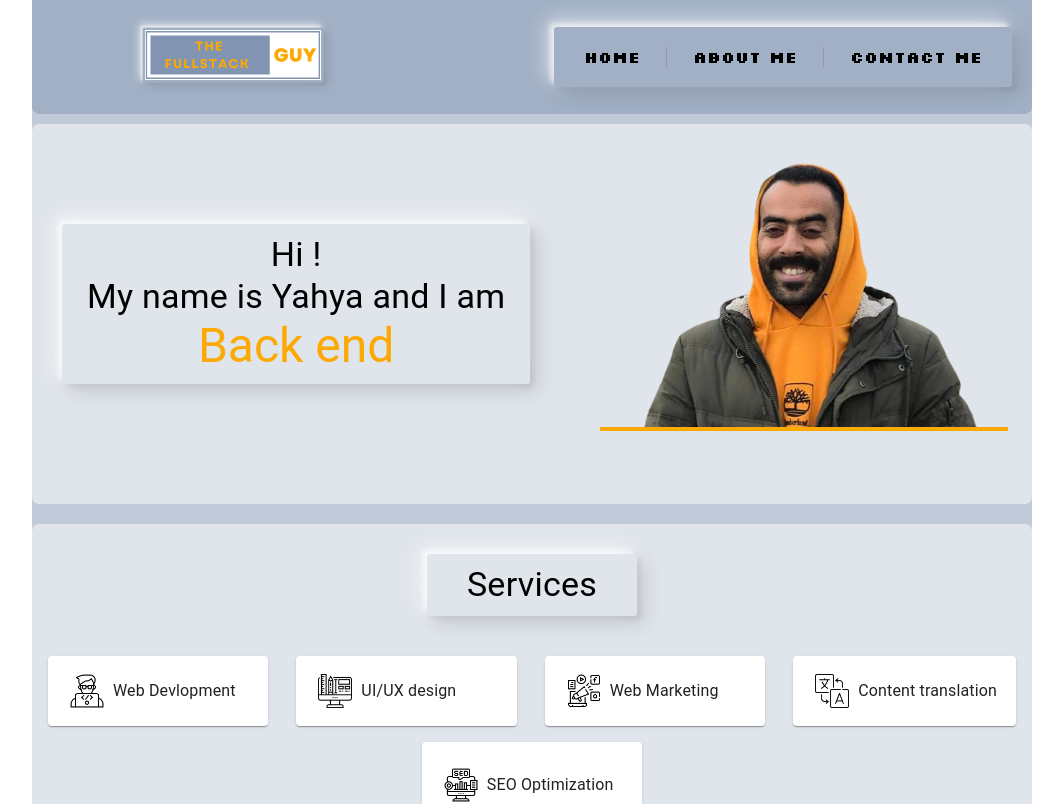
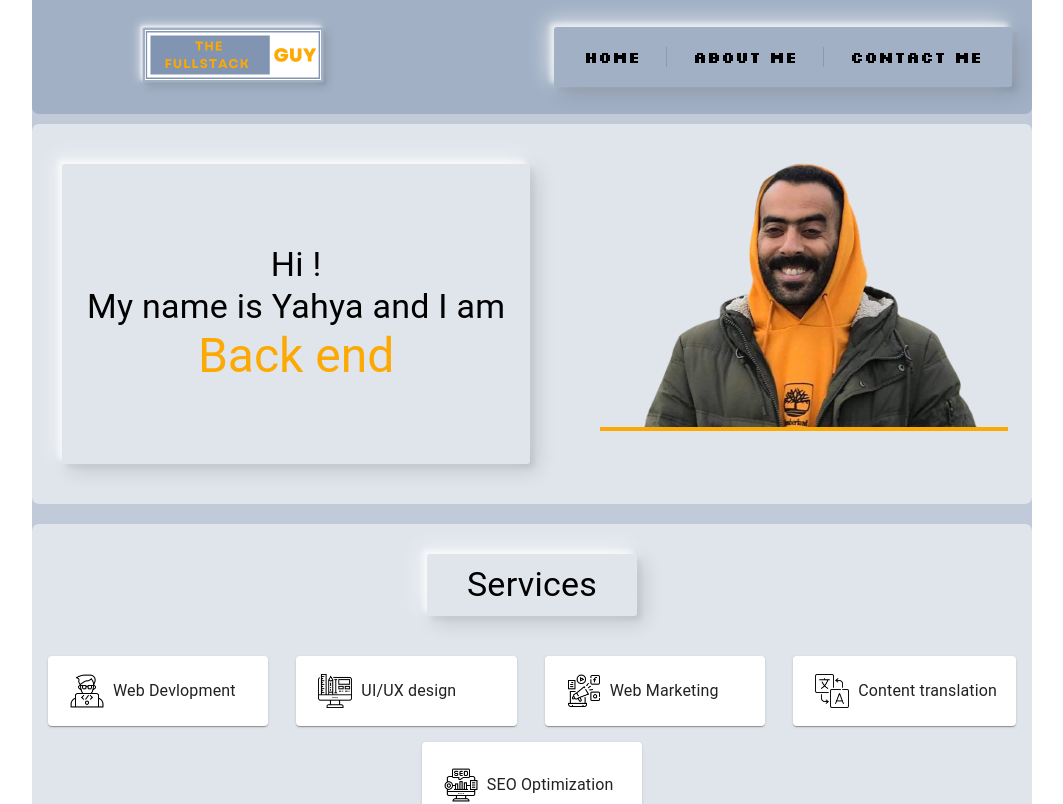
Before and after one commit to B-Yahia/prtfl, a React (Create React App) app: page / in a window 1280 px wide. Shown: the top 804 px of the page, without its empty margins (108-1171 px from the left). Built offline with nearby package versions, Linux system fonts and the light colour scheme.

Commit message:
adjust text-hero

```diff
--- a/src/Components/HeroSection/HeroSection.css
+++ b/src/Components/HeroSection/HeroSection.css
@@ -12,8 +12,11 @@
     margin: 10px 20px ;
     padding: 10px;
     align-self: center;
-    min-height: 200px;
+
     font-family: 'Montserrat', sans-serif;
+}
+.txt-hero-container{
+    min-height: 300px;
 }
 .txt-hero{
     max-width: 100%;
--- a/src/Components/HeroSection/HeroSection.js
+++ b/src/Components/HeroSection/HeroSection.js
@@ -28,7 +28,7 @@ function HeroSection(){
         <div>
             <Grid container className="heroSection" direction={{ xs:"column", md :"row"}} justifyContent={{ xs:"center" , md : "space-between"}}>
                 <Grid item  className="hero-text">
-                    <Stack className="neumo ">
+                    <Stack className="neumo txt-hero-container " alignItems="center" justifyContent="center">
                         <Typography variant="h4" className="txt-hero ">Hi !</Typography>
                         <Typography variant="h4" className="txt-hero "> My name is Yahya and I am </Typography>
                         <Typography variant="h3" className="txt-hero-1">{text}</Typography>
```
